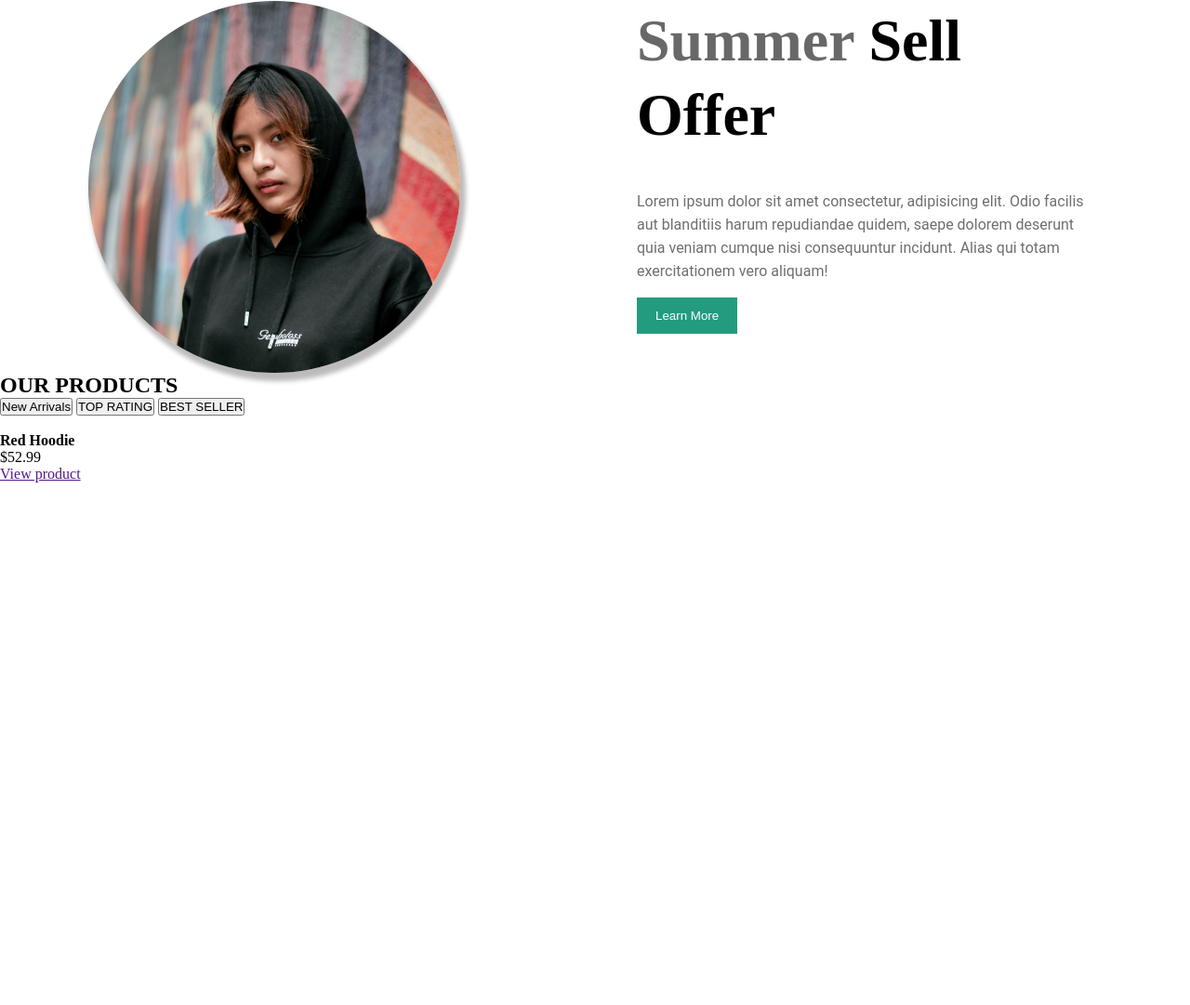
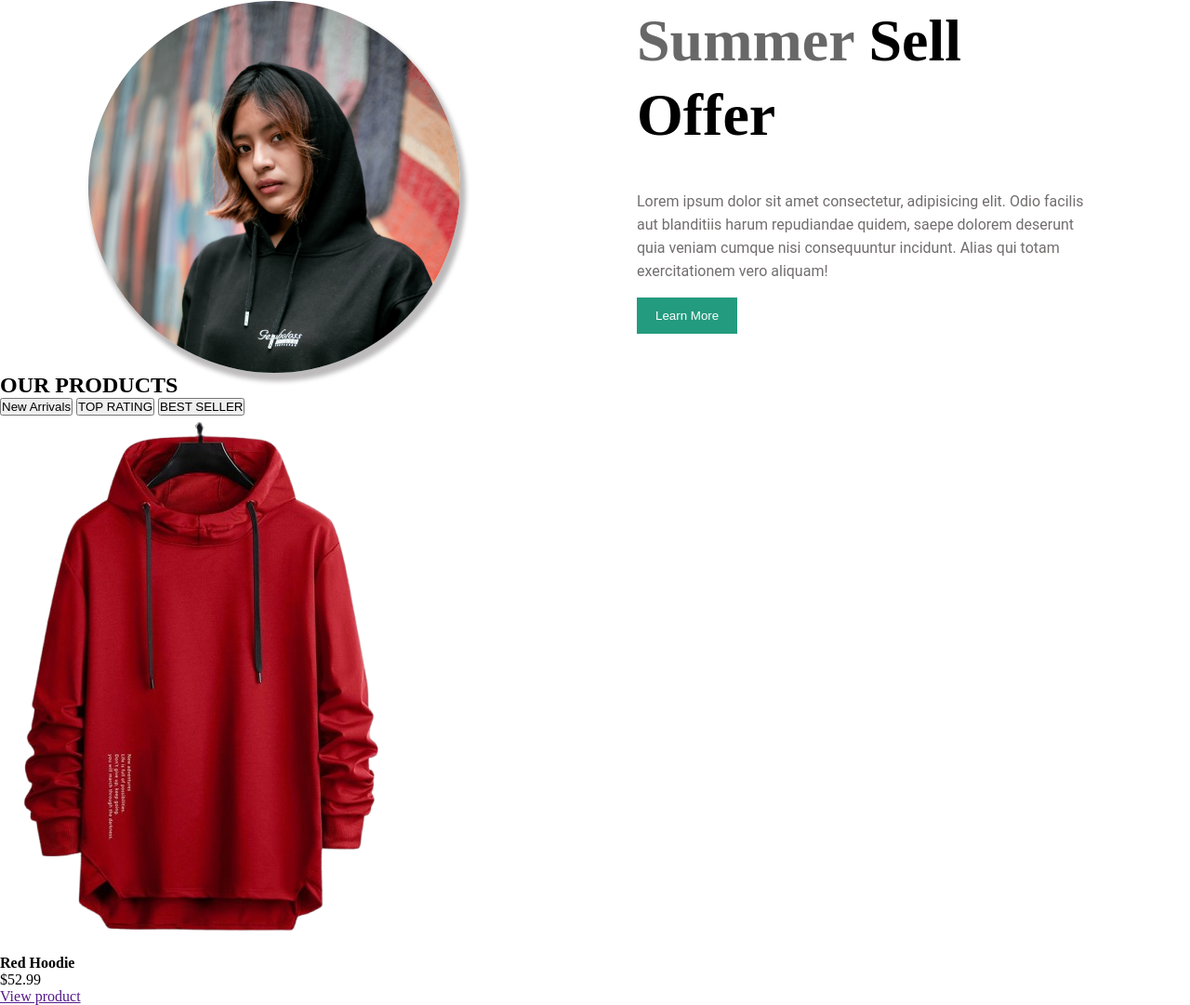
Before and after one commit to Popeaura/Clads, a plain HTML site: page index.html in a window 1280 px wide. Shown: the part 931-2012 px from the top of the page at 93% size. Before the commit the page ends 1450 px from the top, so only its background shows below. Drawn offline with Linux system fonts and the light colour scheme.

Commit message:
I modified my projects folder

```diff
--- a/index.html
+++ b/index.html
@@ -68,7 +68,7 @@
     <div class="product-items-container">
       <div class="ite">
         <div class="item-layer">
-          <img src="" >
+          <img src="Images/red-hoodie.png" >
         </div>
         <h4 class="item-name">Red Hoodie</h4>
         <p class="item-price">$52.99</p>
```
